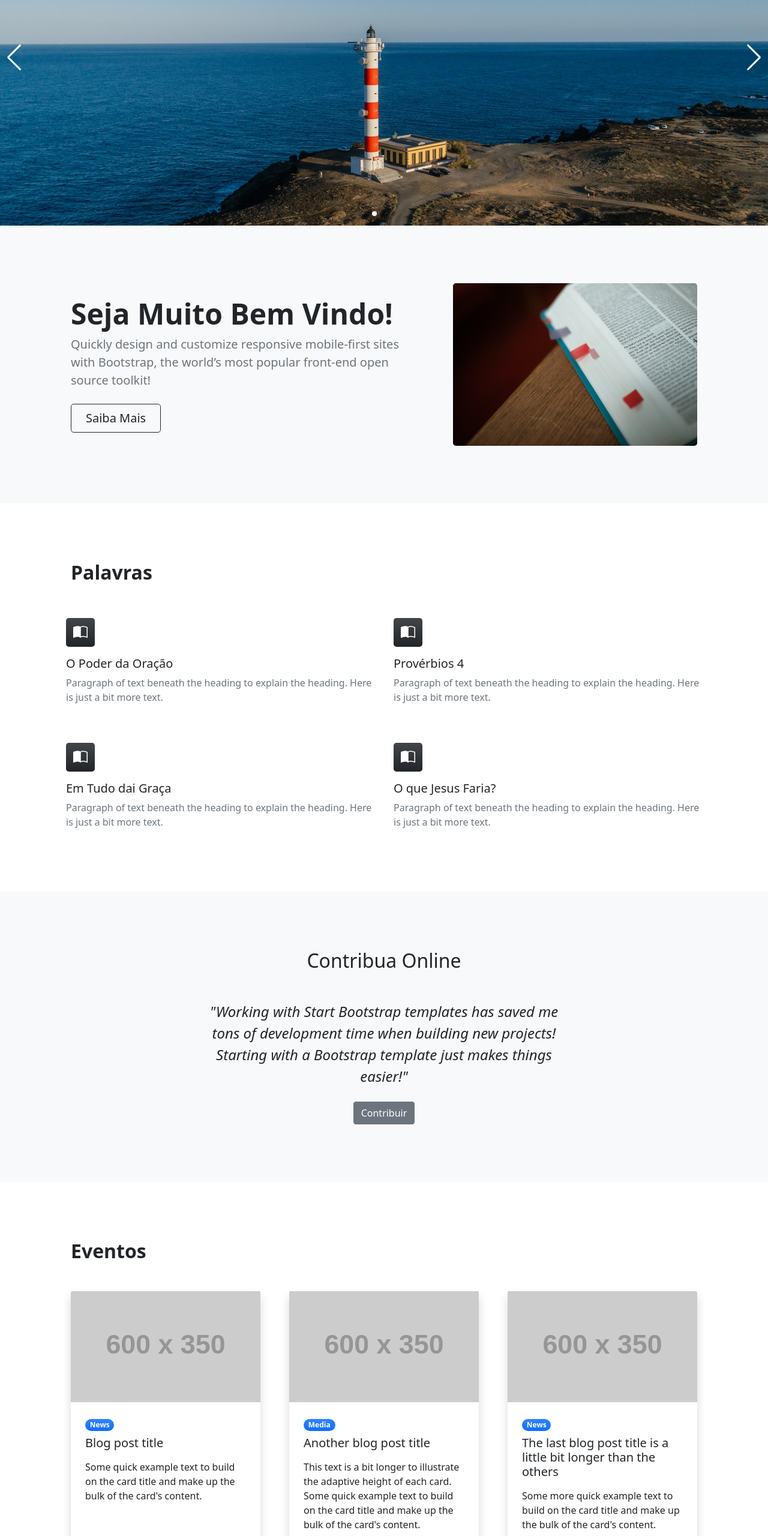
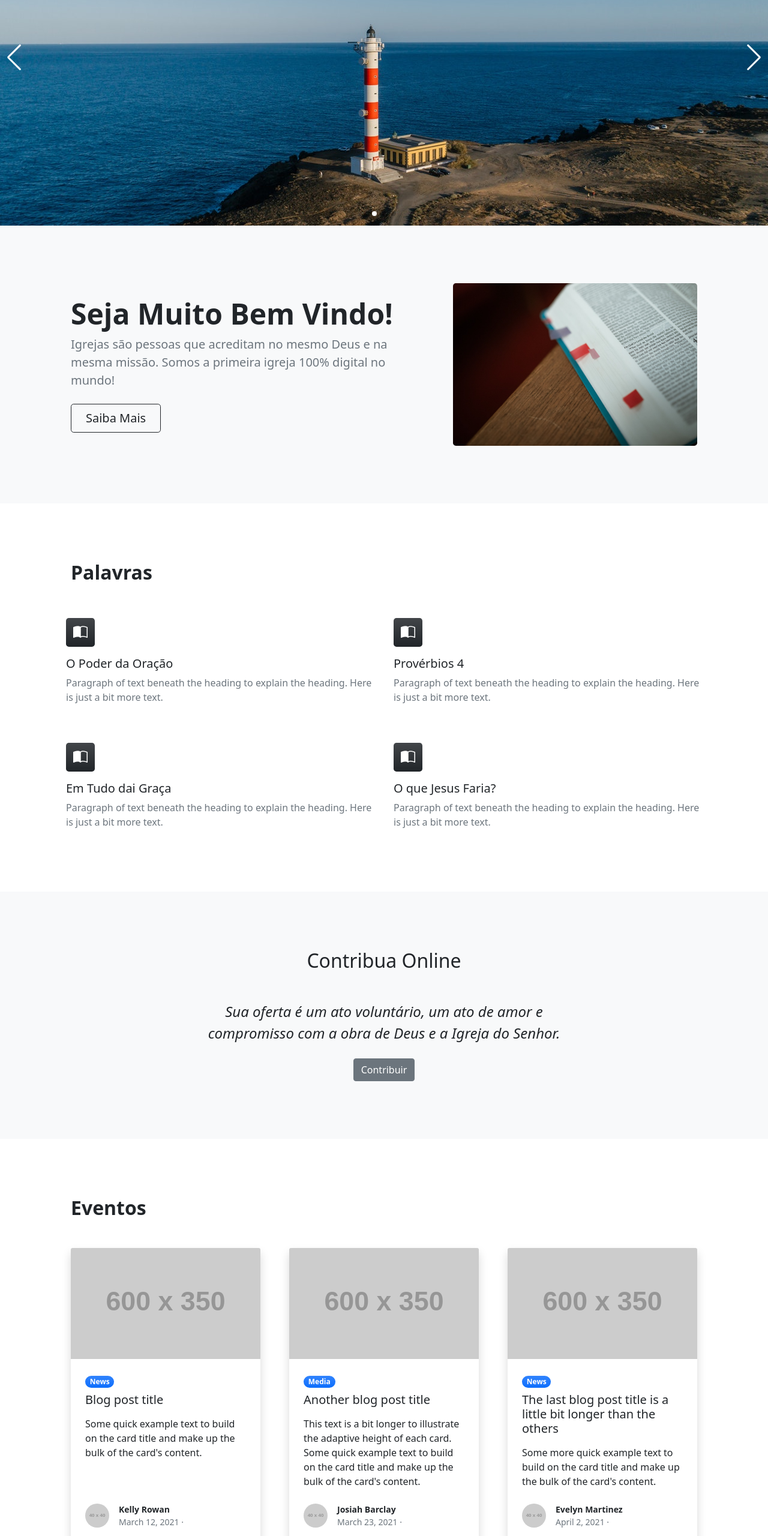
Before and after one commit to Mahogany741/igreja-seguidores, a plain HTML site: page index.html in a window 1280 px wide. Shown: the part 240-2800 px from the top of the page at 60% size. Drawn offline with nearby package versions, Linux system fonts and the light colour scheme; placeholder pictures from the web are drawn by us.

Commit message:
Baixando rep

```diff
--- a/index.html
+++ b/index.html
@@ -6,7 +6,7 @@
     <meta name="viewport" content="width=device-width, initial-scale=1, shrink-to-fit=no" />
     <meta name="description" content="" />
     <meta name="author" content="" />
-    <title>Modern Business - Start Bootstrap Template</title>
+    <title>Igreja Seguidores</title>
     <!-- Favicon-->
     <link rel="icon" type="image/x-icon" href="assets/favicon.ico" />
     <!-- Bootstrap icons-->
@@ -91,9 +91,7 @@
                         <div class="my-5 text-center text-xl-start">
                             <h1 class="display-5 fw-bolder mb-2">Seja Muito Bem Vindo!
                             </h1>
-                            <p class="lead fw-normal text-muted mb-4">Quickly design and customize responsive
-                                mobile-first sites with Bootstrap, the world’s most popular front-end open source
-                                toolkit!</p>
+                            <p class="lead fw-normal text-muted mb-4">Igrejas são pessoas que acreditam no mesmo Deus e na mesma missão. Somos a primeira igreja 100% digital no mundo!</p>
                             <div class="d-grid gap-3 d-sm-flex justify-content-sm-center justify-content-xl-start">
                                 <a class="btn btn-outline-dark btn-lg px-4" href="about.html">Saiba Mais</a>
                             </div>
@@ -157,9 +155,7 @@
                     <h2 class="h2 text-center mb-5">Contribua Online</h2>
                     <div class="col-lg-10 col-xl-7">
                         <div class="text-center">
-                            <div class="fs-4 mb-4 fst-italic">"Working with Start Bootstrap templates has saved me tons
-                                of development time when building new projects! Starting with a Bootstrap template just
-                                makes things easier!"</div>
+                            <div class="fs-4 mb-4 fst-italic">Sua oferta é um ato voluntário, um ato de amor e compromisso com a obra de Deus e a Igreja do Senhor.</div>
                             <a href="#!" class="btn btn-secondary pl-5 pr-5">Contribuir</a>
                         </div>
                     </div>
@@ -189,7 +185,7 @@
                                             src="https://dummyimage.com/40x40/ced4da/6c757d" alt="..." />
                                         <div class="small">
                                             <div class="fw-bold">Kelly Rowan</div>
-                                            <div class="text-muted">March 12, 2021 &middot; 6 min read</div>
+                                            <div class="text-muted">March 12, 2021 &middot;</div>
                                         </div>
                                     </div>
                                 </div>
@@ -215,7 +211,7 @@
                                             src="https://dummyimage.com/40x40/ced4da/6c757d" alt="..." />
                                         <div class="small">
                                             <div class="fw-bold">Josiah Barclay</div>
-                                            <div class="text-muted">March 23, 2021 &middot; 4 min read</div>
+                                            <div class="text-muted">March 23, 2021 &middot; </div>
                                         </div>
                                     </div>
                                 </div>
@@ -241,7 +237,7 @@
                                             src="https://dummyimage.com/40x40/ced4da/6c757d" alt="..." />
                                         <div class="small">
                                             <div class="fw-bold">Evelyn Martinez</div>
-                                            <div class="text-muted">April 2, 2021 &middot; 10 min read</div>
+                                            <div class="text-muted">April 2, 2021 &middot;</div>
                                         </div>
                                     </div>
                                 </div>
@@ -278,9 +274,7 @@
                     <h2 class="h2 text-center mb-5">Lideres</h2>
                     <div class="col-lg-10 col-xl-7">
                         <div class="text-center">
-                            <div class="fs-4 mb-4">"Working with Start Bootstrap templates has saved me tons
-                                of development time when building new projects! Starting with a Bootstrap template just
-                                makes things easier!"</div>
+                            <div class="fs-4 mb-4">Igrejas são pessoas que acreditam no mesmo Deus e na mesma missão. Somos a primeira igreja 100% digital no mundo</div>
                             <div class="row">
                                 <a href="#!" class="col-lg-6 d-flex align-items-center text-dark nav-link">
                                     <img class="rounded-circle me-3" src="https://dummyimage.com/40x40/ced4da/6c757d"
@@ -365,14 +359,14 @@
         <div class="container px-5">
             <div class="row align-items-center justify-content-between flex-column flex-sm-row">
                 <div class="col-auto">
-                    <div class="small m-0 text-white">Copyright &copy; Your Website 2021</div>
+                    <div class="small m-0 text-white">Copyright &copy; Igreja seguidores 2021</div>
                 </div>
                 <div class="col-auto">
-                    <a class="link-light small" href="#!">Privacy</a>
+                    <a class="link-light small" href="#!">Privacidade</a>
                     <span class="text-white mx-1">&middot;</span>
-                    <a class="link-light small" href="#!">Terms</a>
+                    <a class="link-light small" href="#!">Termos</a>
                     <span class="text-white mx-1">&middot;</span>
-                    <a class="link-light small" href="#!">Contact</a>
+                    <a class="link-light small" href="#!">Contato</a>
                 </div>
             </div>
         </div>
```
